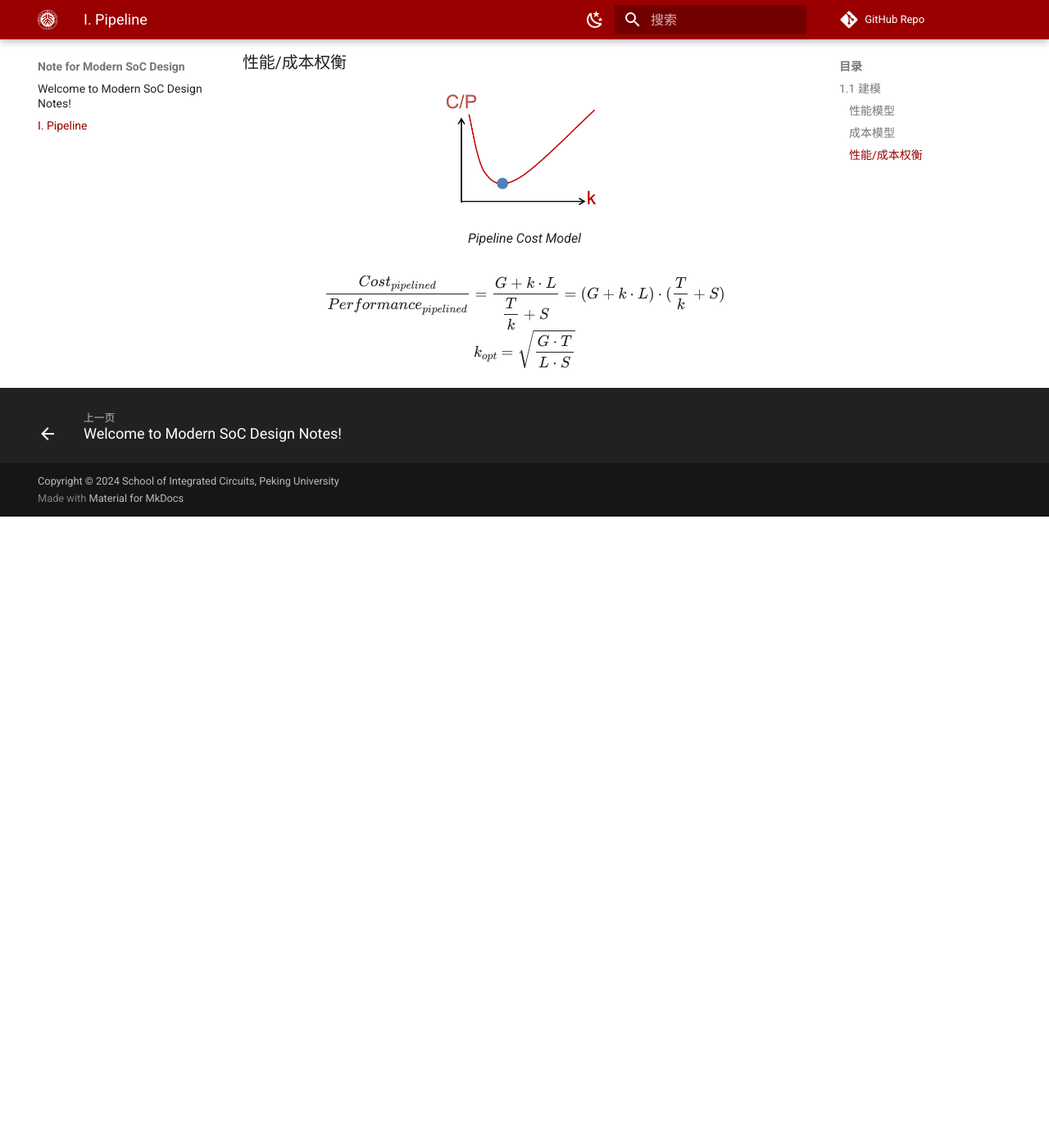
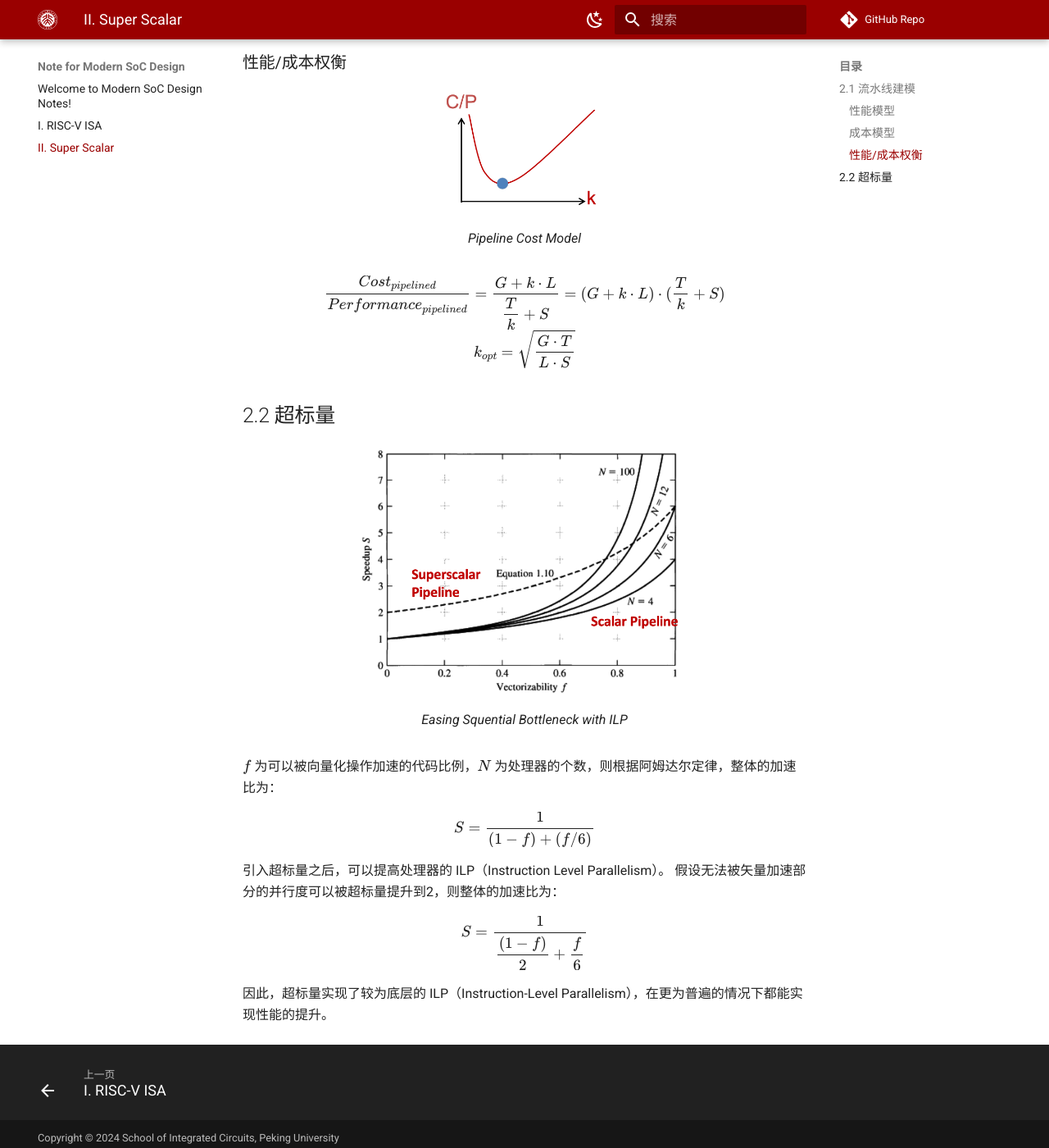
Before and after one commit to Siris-Li/Modern_SoC_Design_Note, an MkDocs documentation site: the page built from docs/superscalar.md, in a window 1280 px wide and 1400 px high, scrolled down 1409 px. Shown: the whole window at 82% size. Built offline with MkDocs 1.6.1 and Material for MkDocs 9.7.7, drawn with Linux system fonts in a browser that asks for light colours; some web fonts are replaced; formulas are drawn with MathJax 3; comment, search, counter and statistics services are not loaded; before the commit the page ends 2039 px from its top, so only the background shows below that; some of the changed text lies outside the part shown.

Commit message:
Merge pipeline & super-scalaer; Add RISC-V section

```diff
--- a/docs/pipeline.md
+++ b/docs/superscalar.md
@@ -1,6 +1,6 @@
-# 一、流水线
+# 二、超标量概述
 
-## 1.1 建模
+## 2.1 流水线建模
 
 ### 性能模型
 
@@ -54,3 +54,25 @@ $$
 $$
 k_{opt} = \sqrt{\frac{G \cdot T}{L \cdot S}}
 $$
+
+## 2.2 超标量
+
+<figure>
+  <img src="../figs/ss_advantage.png" width=60%>
+  <figcaption>Easing Squential Bottleneck with ILP</figcaption>
+</figure>
+
+$f$ 为可以被向量化操作加速的代码比例，$N$ 为处理器的个数，则根据阿姆达尔定律，整体的加速比为：
+
+$$
+S=\frac{1}{(1-f)+(f/6)}
+$$
+
+引入超标量之后，可以提高处理器的 ILP（Instruction Level Parallelism）。
+假设无法被矢量加速部分的并行度可以被超标量提升到2，则整体的加速比为：
+
+$$
+S=\frac1{\dfrac{(1-f)}2+\dfrac f6}
+$$
+
+因此，超标量实现了较为底层的 ILP（Instruction-Level Parallelism），在更为普遍的情况下都能实现性能的提升。
--- a/mkdocs.yml
+++ b/mkdocs.yml
@@ -72,4 +72,5 @@ extra_javascript:
 
 nav:
   - Welcome to Modern SoC Design Notes!: index.md
-  - I. Pipeline: pipeline.md
+  - I. RISC-V ISA: riscv.md
+  - II. Super Scalar: superscalar.md
```
Also changed, not shown: docs/index.md (+2 -1 lines), docs/riscv.md (added, +79 -0 lines), docs/figs/riscv_instr_length.png (added), docs/figs/ss_advantage.png (added).
